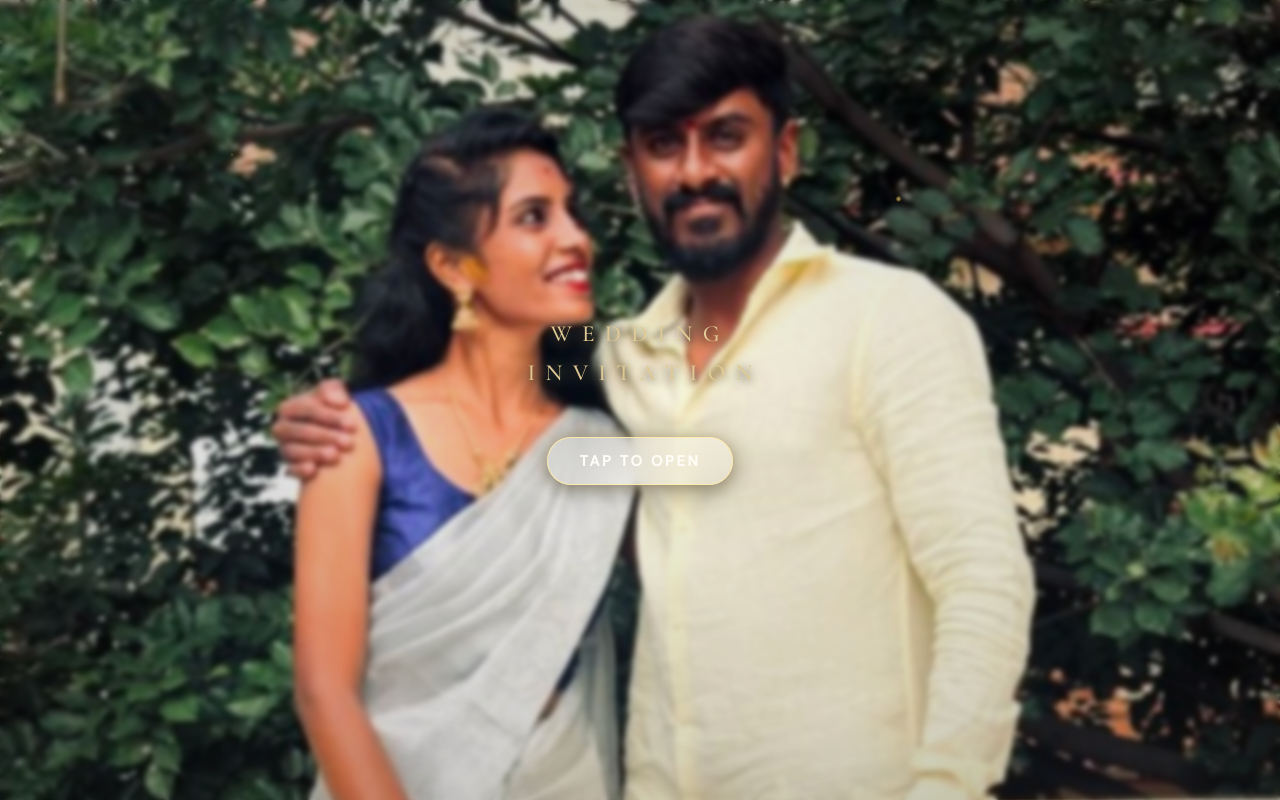
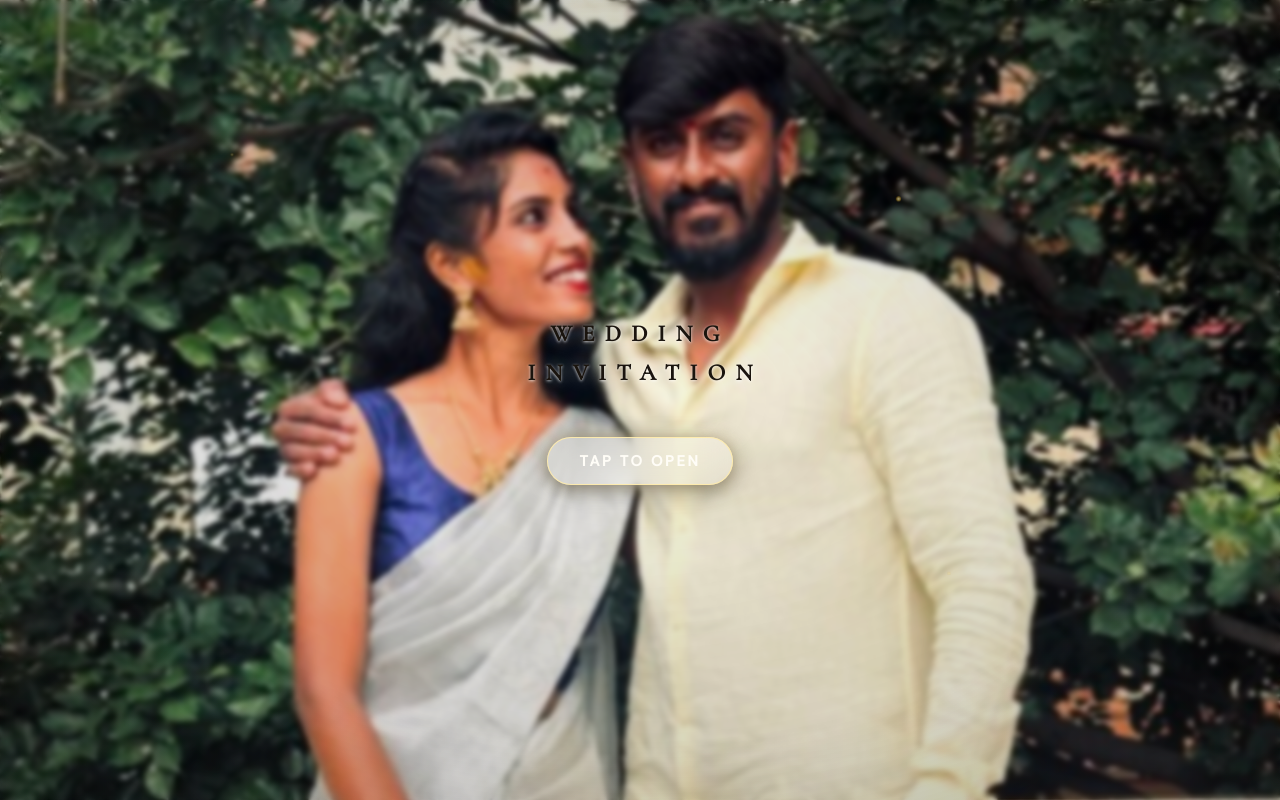
Before and after one commit to vsoftinvitations-ctrl/Shahrikumar-Thanushree, a website built with Vite: page index.html in a window 1280 px wide. Built offline with nearby package versions, Linux system fonts and the light colour scheme.

Commit message:
Change 'WEDDING INVITATION' text color to dark on Tap to Open screen

```diff
--- a/src/style.css
+++ b/src/style.css
@@ -489,10 +489,10 @@ body.preloader-active #app>*:not(#wedding-preloader) {
   font-size: clamp(1rem, 4.2vw, 1.45rem);
   letter-spacing: 0.44em;
   margin-right: -0.44em;
-  color: #DFCA95;
+  color: #1a140e;
   text-transform: uppercase;
-  text-shadow: 0 0 16px rgba(223, 202, 149, 0.85), 0 2px 10px rgba(0, 0, 0, 0.85);
-  font-weight: 500;
+  text-shadow: 0 1px 3px rgba(255, 255, 255, 0.8), 0 0 16px rgba(255, 255, 255, 0.55);
+  font-weight: 600;
 }
 
 .preloader-gate-bottom {
```
